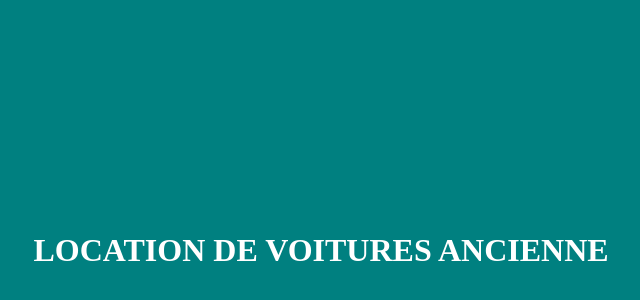
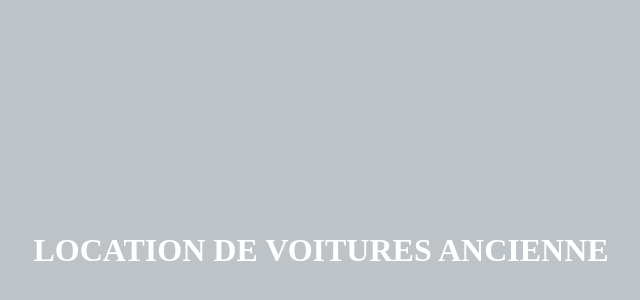
Before and after one commit to KONANKANF/locationVoiture, a plain HTML site: page index.html in a window 1280 px wide. Shown: the part 42-342 px from the top of the page, without its empty margins (319-959 px from the left). Drawn offline with Linux system fonts and the light colour scheme.

Commit message:
Update background color

```diff
--- a/index.html
+++ b/index.html
@@ -11,7 +11,7 @@ and open the template in the editor.
         <meta name="viewport" content="width=device-width, initial-scale=1.0">
         <style>
             body{
-                background-color:teal;
+                background-color:#bdc3c7;
             }
             div>h1{
                 padding: 20% 10% 20%;
```
